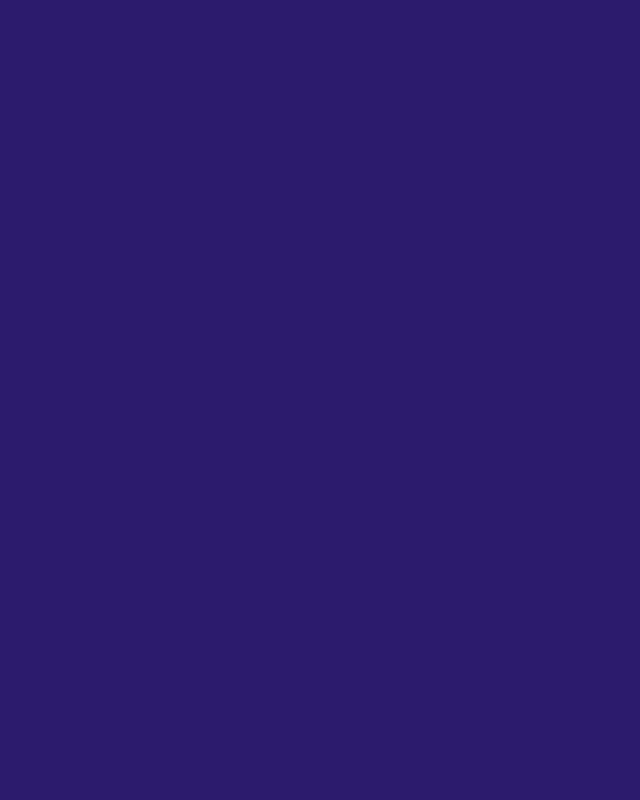
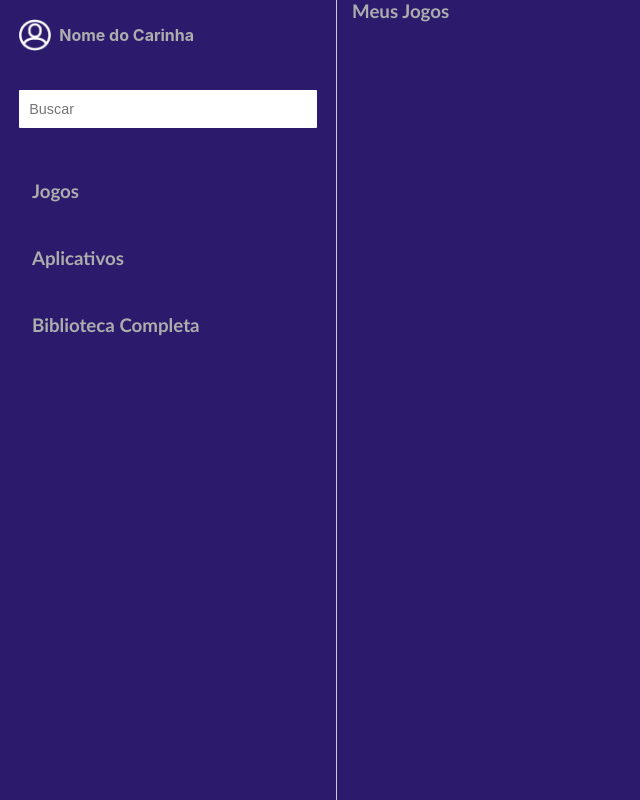
Before and after one commit to SilverGuardians/Xbox-FrontEnd, a React (Create React App) app: page /gamestorage in a window 1280 px wide. Before the commit this address had no page. Shown: the whole page, without its empty margins (0-640 px from the left). Built offline with nearby package versions, Linux system fonts and the light colour scheme.

Commit message:
inicio da tela de gamestorage

```diff
--- a/src/App.js
+++ b/src/App.js
@@ -2,6 +2,7 @@ import { BrowserRouter, Routes, Route } from 'react-router-dom';
 import './global/globalStyle.css'
 import Store from './pages/store';
 import GameInfo from './pages/gameinfo';
+import GameStorage from './pages/gamestorage';
 
 function App() {
   return (
@@ -9,6 +10,7 @@ function App() {
       <Routes>
         <Route path='/' element={<Store />} />
         <Route path='/gameinfo/:id' element={<GameInfo />} />
+        <Route path='/gamestorage' element={<GameStorage />} />
       </Routes>
     </BrowserRouter>
   );
--- /dev/null
+++ b/src/components/gameStorage/sidebar/index.js
@@ -0,0 +1,35 @@
+import React, { useState } from 'react'
+import './style.css'
+import ProflieComponent from '../../profileComponent'
+import { Link } from 'react-router-dom';
+
+const Sidebar = () => {
+    const [show, setShow] = useState(false);
+
+    return (
+        <div className='sidebar'>
+            <div className='side-info'>
+                <ProflieComponent />
+            </div>
+            <div className='side-search'>
+                <input type='text' placeholder='Buscar'/>
+            </div>
+            <div className='side-menu'>
+                <ul>
+                    <li>
+                        <h3>Jogos</h3>
+                    </li>
+                    <li>
+                        <h3>Aplicativos</h3>
+                    </li>
+                    <li>
+                        <h3>Biblioteca Completa</h3>
+                    </li>
+                </ul>
+            </div>
+        </div>
+    );
+};
+
+
+export default Sidebar
--- /dev/null
+++ b/src/components/gameStorage/sidebar/style.css
@@ -0,0 +1,49 @@
+.sidebar {
+    width: 21rem;
+    position: fixed;
+    left: 0;
+    top: 0;
+    height: 100%;
+    border-right: 1px solid #ccc;
+}
+
+.sidebar .side-info {
+    padding: 1.2rem;
+}
+
+.sidebar .side-search {
+    display: flex;
+    justify-content: center;
+    align-items: center;
+    padding: 1.2rem;
+}
+
+.sidebar .side-search input {
+    width: 100%;
+    height: 30px;
+    padding: 4px 10px;
+    border-radius: 1px;
+    font-size: 0.9rem;
+    border: none;
+}
+
+.sidebar .side-menu {
+    padding: 1.2rem 0;
+}
+.sidebar .side-menu ul li {
+    cursor: pointer;
+    padding: 0.9rem 0;
+    margin-bottom: 1rem;
+    width: 100%;
+    transition: all 300ms ease;
+}
+.sidebar .side-menu ul li h3{
+    margin-left: 2rem;
+}
+.sidebar .side-menu ul li:hover {
+    background: var(--green-color);
+}
+
+.sidebar .side-menu ul li:hover h3 {
+    color: white;
+}
--- a/src/components/storeComponents/announcement/index.js
+++ b/src/components/storeComponents/announcement/index.js
@@ -9,7 +9,7 @@ const Annoucement = () => {
   useEffect(() => {
     const intervalId = setInterval(() => {
       setCount((count) => (count % 3) + 1);
-    }, 10000);
+    }, 5000);
     return () => clearInterval(intervalId);
   }, []);
 
@@ -21,7 +21,7 @@ const Annoucement = () => {
     <div className='grid-annoucement'>
       <div className='grid-item'>
 
-        <img src={items['item' + count].image}alt='teste-1'></img>
+        <img src={items['item' + count].image} alt='teste-1'></img>
         <div className='annoucement-info'>
           <h3>{items['item' + count].nome}</h3>
           <Link to={`/gameinfo/${items['item' + count].id}`}>
@@ -32,7 +32,7 @@ const Annoucement = () => {
 
       <div className='grid-item'>
 
-        <img src={items['item' +  item2Index].image}alt='teste-1'></img>
+        <img src={items['item' + item2Index].image} alt='teste-1'></img>
         <div className='annoucement-info'>
           <h3>{items['item' + count].nome}</h3>
           <Link to={`/gameinfo/${items['item' + count].id}`}>
@@ -43,7 +43,7 @@ const Annoucement = () => {
 
       <div className='grid-item'>
 
-        <img src={items['item' +  item3Index].image}alt='teste-1'></img>
+        <img src={items['item' + item3Index].image} alt='teste-1'></img>
         <div className='annoucement-info'>
           <h3>{items['item' + count].nome}</h3>
           <Link to={`/gameinfo/${items['item' + count].id}`}>
--- /dev/null
+++ b/src/pages/gamestorage/index.js
@@ -0,0 +1,19 @@
+import React from 'react'
+import './style.css'
+import Sidebar from '../../components/gameStorage/sidebar'
+
+
+const GameStorage = () => {
+    return (
+        <div className='gamestorage-grid'>
+            <div>
+                <Sidebar />
+            </div>
+            <div>
+                <h3>Meus Jogos</h3>
+            </div>
+        </div>
+    )
+}
+
+export default GameStorage
--- /dev/null
+++ b/src/pages/gamestorage/style.css
@@ -0,0 +1,5 @@
+.gamestorage-grid{
+    height: 100vh;
+    display: grid;
+    grid-template-columns: 22rem auto;
+}
```
Lines whose indentation alone changed are shown as unchanged.
